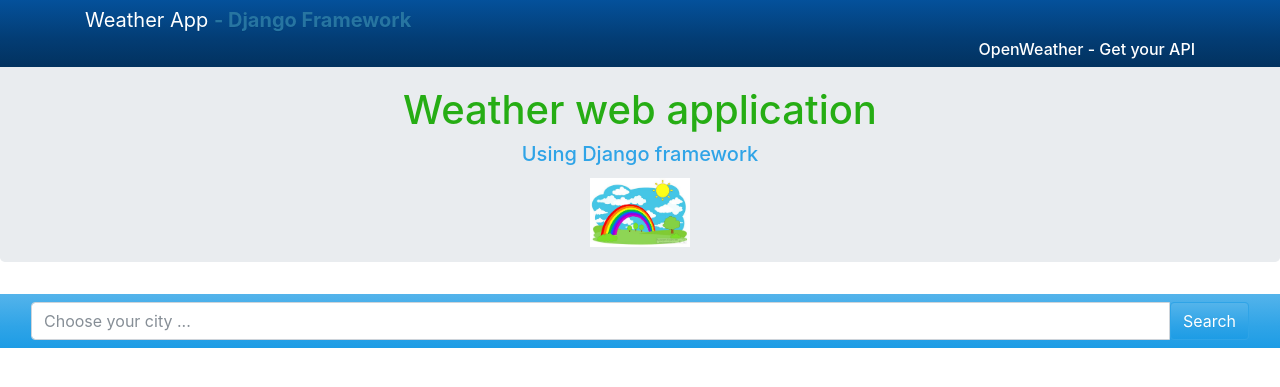
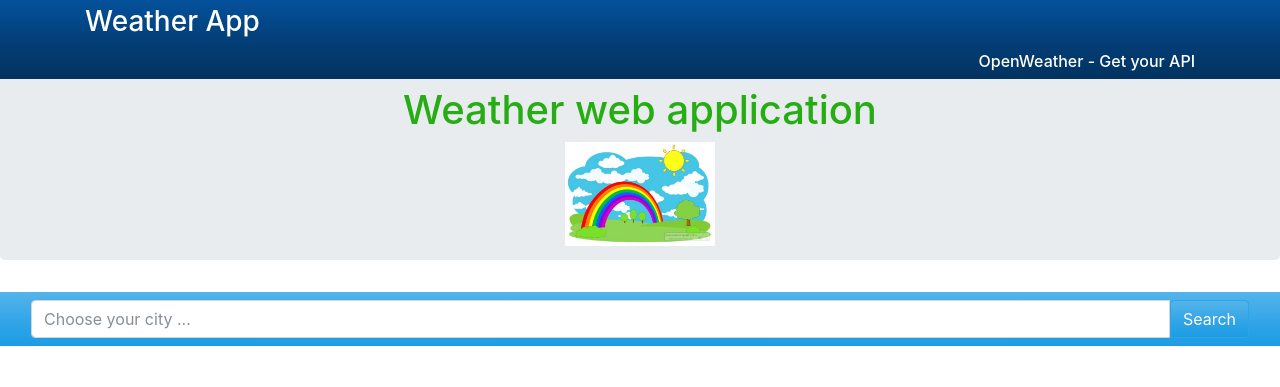
Before and after one commit to RajikaJain/weather-web-application, a Django app: page / in a window 1280 px wide. Shown: the top 387 px of the page. Run offline with Django 3.2, Linux system fonts and the light colour scheme; some libraries are stand-ins or nearby versions.

Commit message:
project completed on 27/04/2021 lockdown learning

```diff
--- a/weatherApp/templates/main/index.html
+++ b/weatherApp/templates/main/index.html
@@ -12,8 +12,8 @@
 <body>
     <div class= "navbar-expand-lg fixed-top navbar-dark bg-dark">
         <div class= "container">
-            <a href="../" class="navbar-brand">Weather App<span style ="color:rgb(39,117,161);">
-                <strong> - Django Framework </strong>
+            <a href="../" class="navbar-brand"><h3>Weather App</h3><span style ="color:rgb(39,117,161);">
+
             </span></a>
             <a href="http://openweathermap.org" class="nav-brand" style='text-align: right'><h6  style='text-align: right' >OpenWeather - Get your API</h6></a>
 
@@ -24,9 +24,9 @@
     <br/><br/><br>
     <div id = "jumbotron" class="jumbotron" style="text-align: center; margin-top: -50px;">
     <h1 class = "display-5" style ="color:rgb(38, 173, 20);">Weather web application</h1>
-    <h5>Using Django framework</h5>
 
-    <img src ="{% static 'images/weather3.jpg' %}" class="image" style="width:100px; margin-bottom:-50px; "></img>
+
+    <img src ="{% static 'images/weather3.jpg' %}" class="image" style="width:150px; margin-bottom:-50px; "></img>
     </div>
  <nav class="navbar navbar-expand-lg navbar-dark bg-primary">
      <form method="post" class ="col-md">
```
